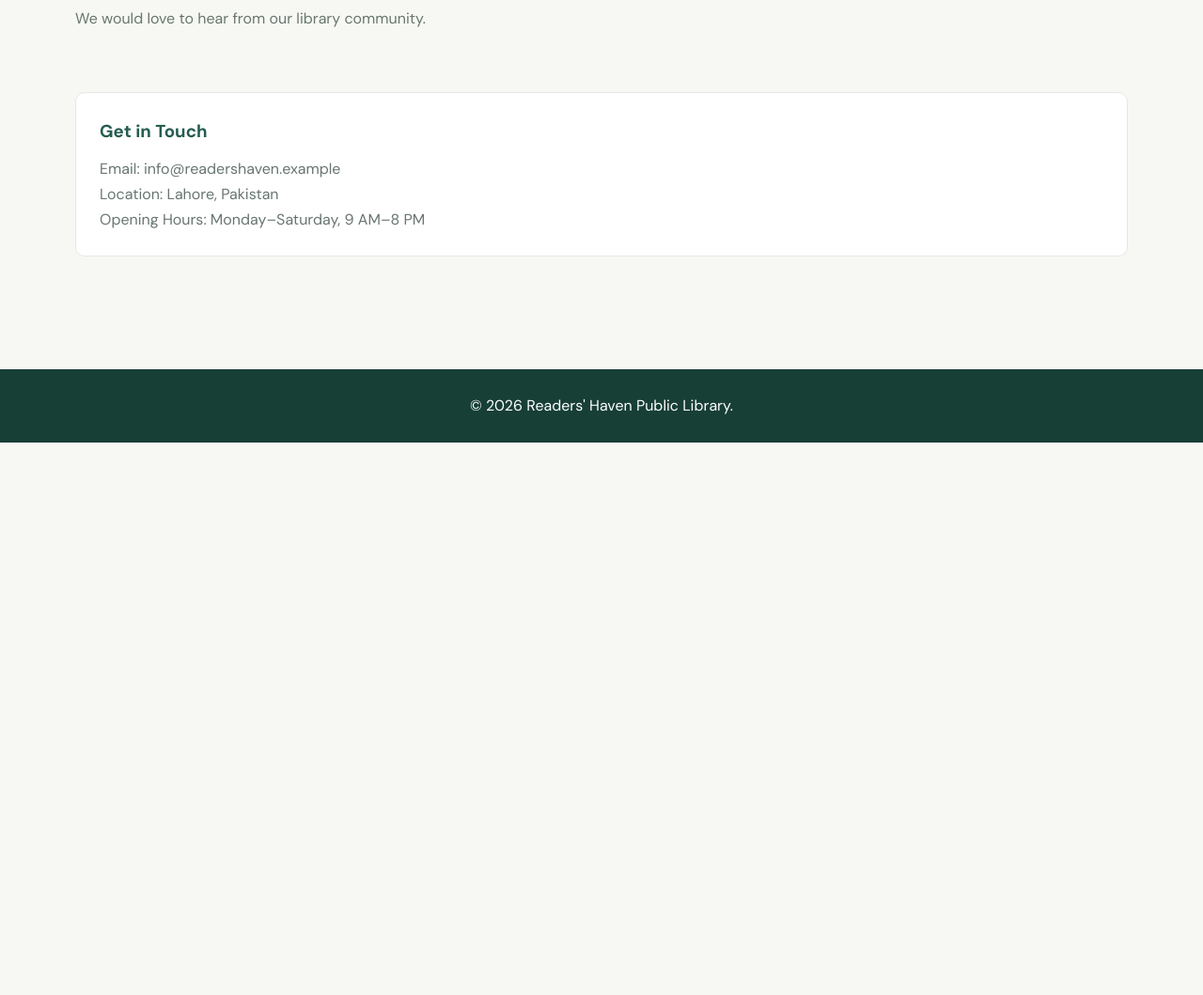
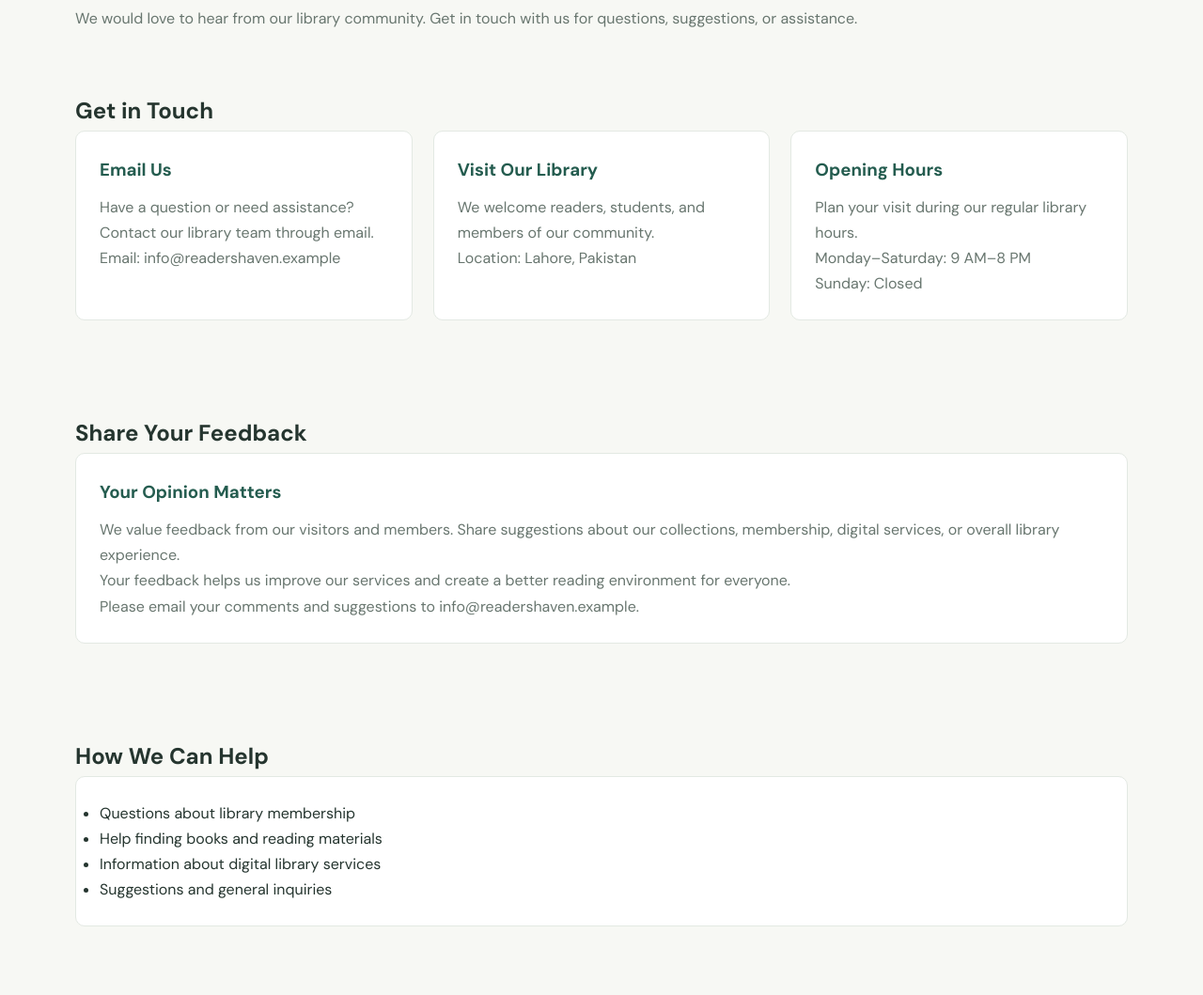
Before and after one commit to imfakharranjha-eng/readers-haven-library, a website: page src/contact.html in a window 1280 px wide. Shown: the part 220-1279 px from the top of the page at 94% size. Before the commit the page ends 800 px from the top, so only its background shows below. Drawn offline with nearby package versions, Linux system fonts and the light colour scheme.

Commit message:
feat: improve contact page

```diff
--- a/src/contact.html
+++ b/src/contact.html
@@ -4,6 +4,7 @@
 <head>
   <meta charset="UTF-8">
   <meta name="viewport" content="width=device-width, initial-scale=1.0">
+  <meta name="description" content="Contact Readers' Haven Public Library in Lahore, Pakistan. Find our contact information, opening hours, and feedback options.">
   <title>Contact & Feedback | Readers' Haven</title>
   <link rel="stylesheet" href="../styles/style.css">
 </head>
@@ -11,29 +12,72 @@
   <header class="site-header">
     <div class="container">
       <a href="index.html" class="logo">Readers' Haven</a>
-      <nav class="main-nav">
+      <nav class="main-nav" aria-label="Main navigation">
         <a href="index.html">Home</a>
         <a href="collections.html">Collections</a>
         <a href="membership.html">Membership</a>
         <a href="services.html">Services</a>
-        <a href="contact.html">Contact</a>
+        <a href="contact.html" aria-current="page">Contact</a>
       </nav>
     </div>
   </header>
+
   <main class="container">
     <section class="page-hero">
       <h1>Contact & Feedback</h1>
-      <p>We would love to hear from our library community.</p>
+      <p>We would love to hear from our library community. Get in touch with us for questions, suggestions, or assistance.</p>
     </section>
+
     <section class="content-section">
+      <h2>Get in Touch</h2>
+
+      <div class="card-grid">
+        <article class="card">
+          <h3>Email Us</h3>
+          <p>Have a question or need assistance? Contact our library team through email.</p>
+          <p>Email: info@readershaven.example</p>
+        </article>
+
+        <article class="card">
+          <h3>Visit Our Library</h3>
+          <p>We welcome readers, students, and members of our community.</p>
+          <p>Location: Lahore, Pakistan</p>
+        </article>
+
+        <article class="card">
+          <h3>Opening Hours</h3>
+          <p>Plan your visit during our regular library hours.</p>
+          <p>Monday–Saturday: 9 AM–8 PM</p>
+          <p>Sunday: Closed</p>
+        </article>
+      </div>
+    </section>
+
+    <section class="content-section">
+      <h2>Share Your Feedback</h2>
       <div class="card">
-        <h3>Get in Touch</h3>
-        <p>Email: info@readershaven.example</p>
-        <p>Location: Lahore, Pakistan</p>
-        <p>Opening Hours: Monday–Saturday, 9 AM–8 PM</p>
+        <h3>Your Opinion Matters</h3>
+        <p>We value feedback from our visitors and members. Share suggestions about our collections, membership, digital services, or overall library experience.</p>
+        <p>Your feedback helps us improve our services and create a better reading environment for everyone.</p>
+        <p>Please email your comments and suggestions to info@readershaven.example.</p>
+      </div>
+    </section>
+
+    <section class="content-section">
+      <h2>How We Can Help</h2>
+      <div class="card">
+        <ul>
+          <li>Questions about library membership</li>
+          <li>Help finding books and reading materials</li>
+          <li>Information about digital library services</li>
+          <li>Suggestions and general inquiries</li>
+        </ul>
       </div>
     </section>
   </main>
-  <footer class="site-footer"><p>&copy; 2026 Readers' Haven Public Library.</p></footer>
+
+  <footer class="site-footer">
+    <p>&copy; 2026 Readers' Haven Public Library.</p>
+  </footer>
 </body>
 </html>
```
